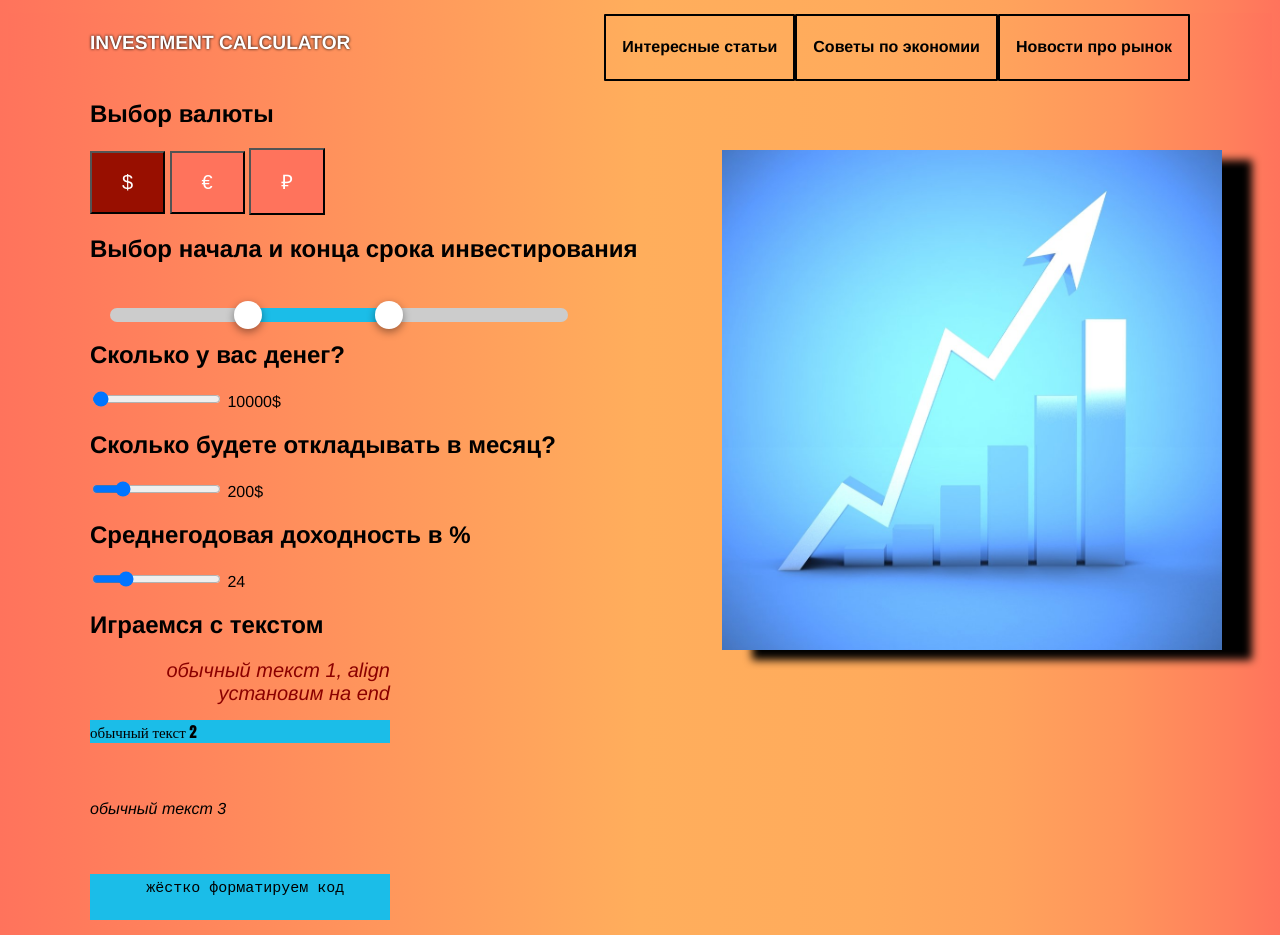
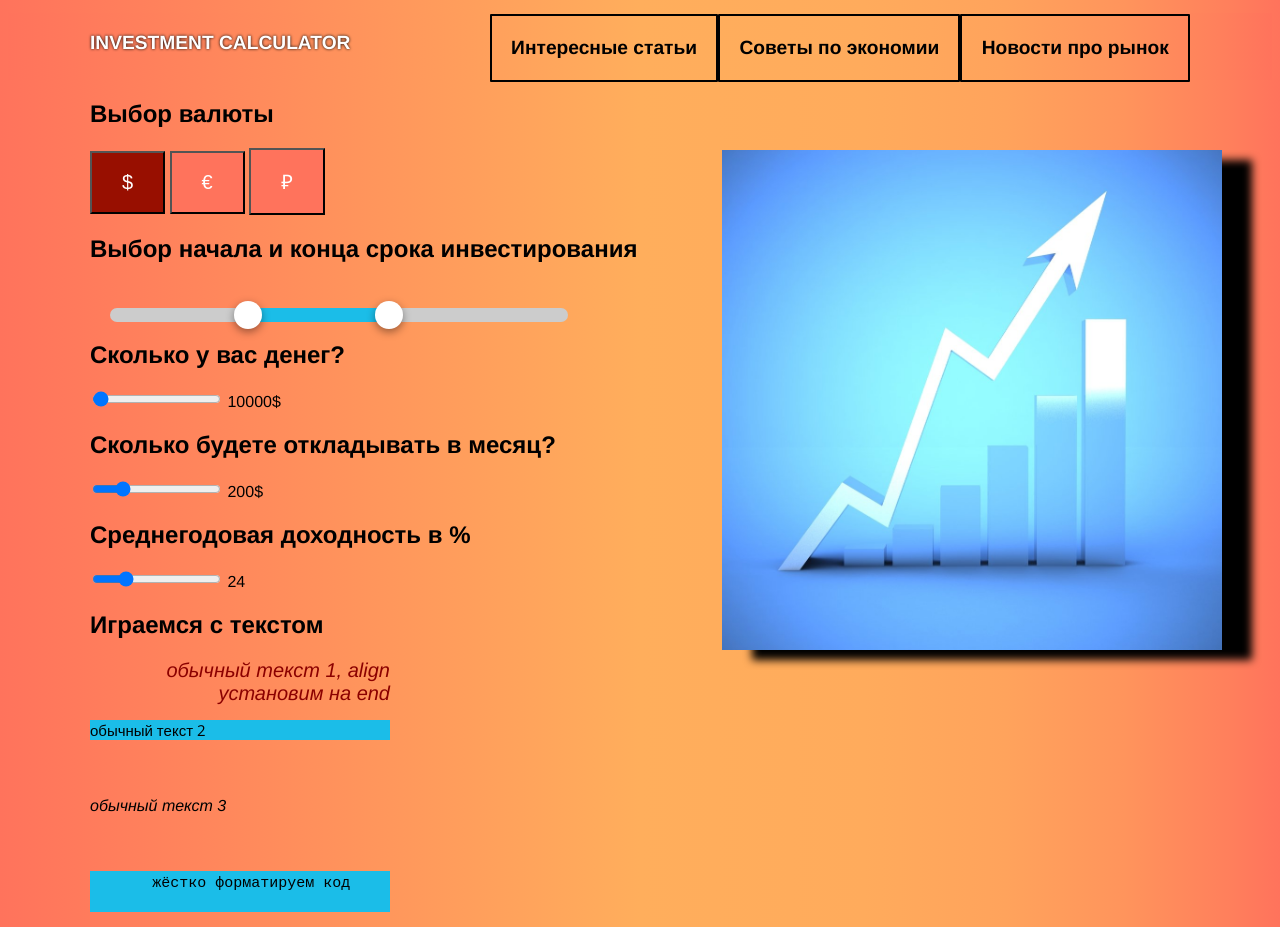
Before and after one commit to kroexov/Web_Project, a plain HTML site: page index.html in a window 1280 px wide. Drawn offline with nearby package versions, Linux system fonts and the light colour scheme.

Commit message:
fix: правки по 2 лабе

```diff
--- a/index.html
+++ b/index.html
@@ -5,6 +5,9 @@
     <meta name="keywords" content="инвестиции, калькулятор, рынок, новостьи, статьи, деньги">
     <link rel="stylesheet" type="text/css" href="styles/outline.css">
     <link rel="stylesheet" type="text/css" href="styles/range-slider.css">
+    <link rel="preconnect" href="https://fonts.googleapis.com">
+    <link rel="preconnect" href="https://fonts.gstatic.com" crossorigin>
+    <link href="https://fonts.googleapis.com/css2?family=Open+Sans&display=swap" rel="stylesheet">
     <script type="text/javascript" src="js/buttons.js"></script>
     <title>
         Responsive Header Demo
--- a/styles/outline.css
+++ b/styles/outline.css
@@ -82,7 +82,7 @@ img{
 #nav ul li a {
     display: inline-block;
     color: black;
-    font-size: 16px;
+    font-size: 1.2rem;
     font-weight: 700;
     text-decoration: none;
     user-select: none;
@@ -125,9 +125,9 @@ img{
 
 #text2{
     font-size: 15px;
-    font-family: Impact, serif;
+    font-family: Open Sans, sans-serif;
     word-spacing: revert;
-    font-weight: 30;
+    font-weight: 300;
     background: #1bbde8;
 }
 
@@ -144,8 +144,8 @@ img{
 
 #formatting{
     font-size: 15px;
-    font-family: Impact, serif;
+    font-family: Open Sans, sans-serif;
     word-spacing: revert;
-    font-weight: 30;
+    font-weight: 300;
     background: #1bbde8;
 }
```
